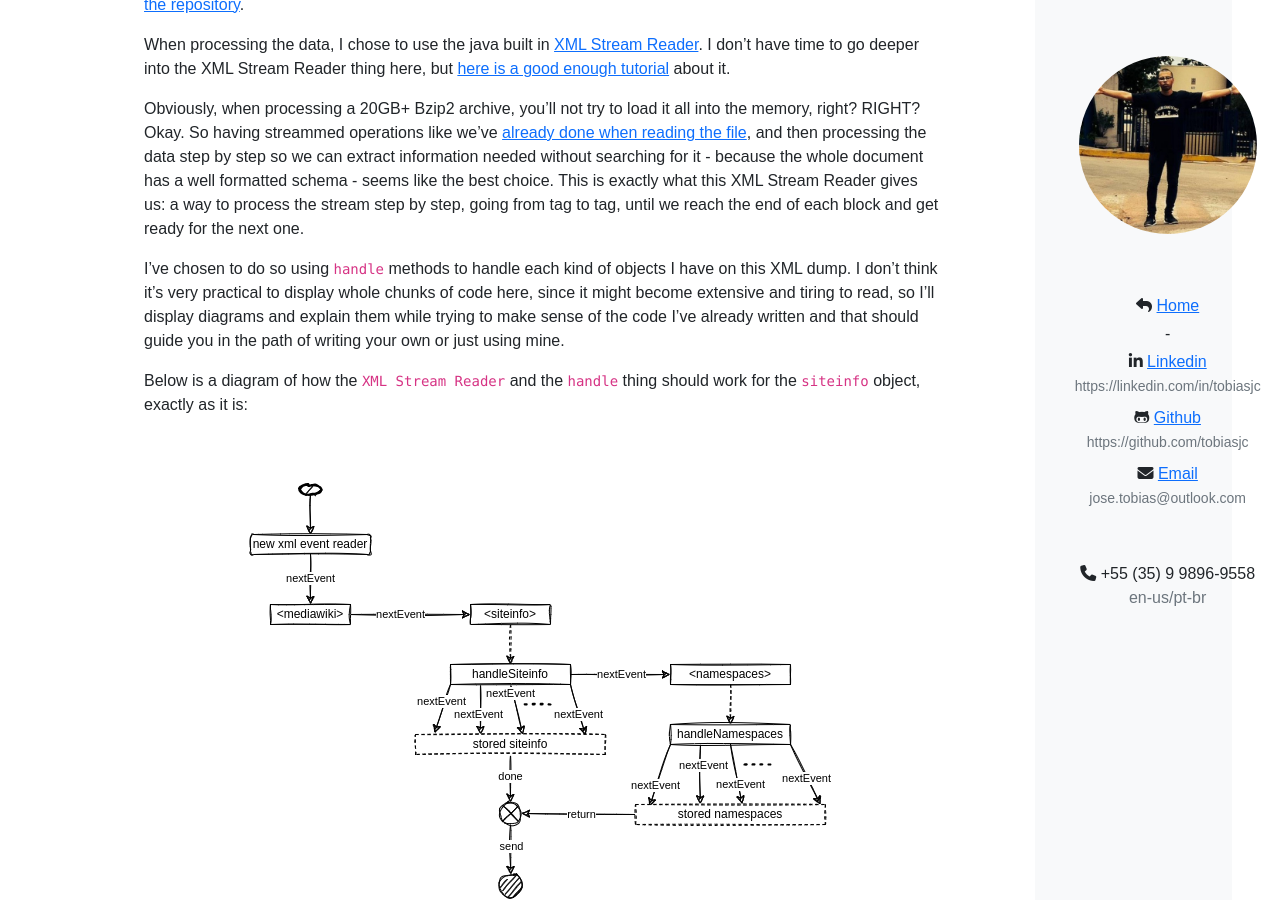
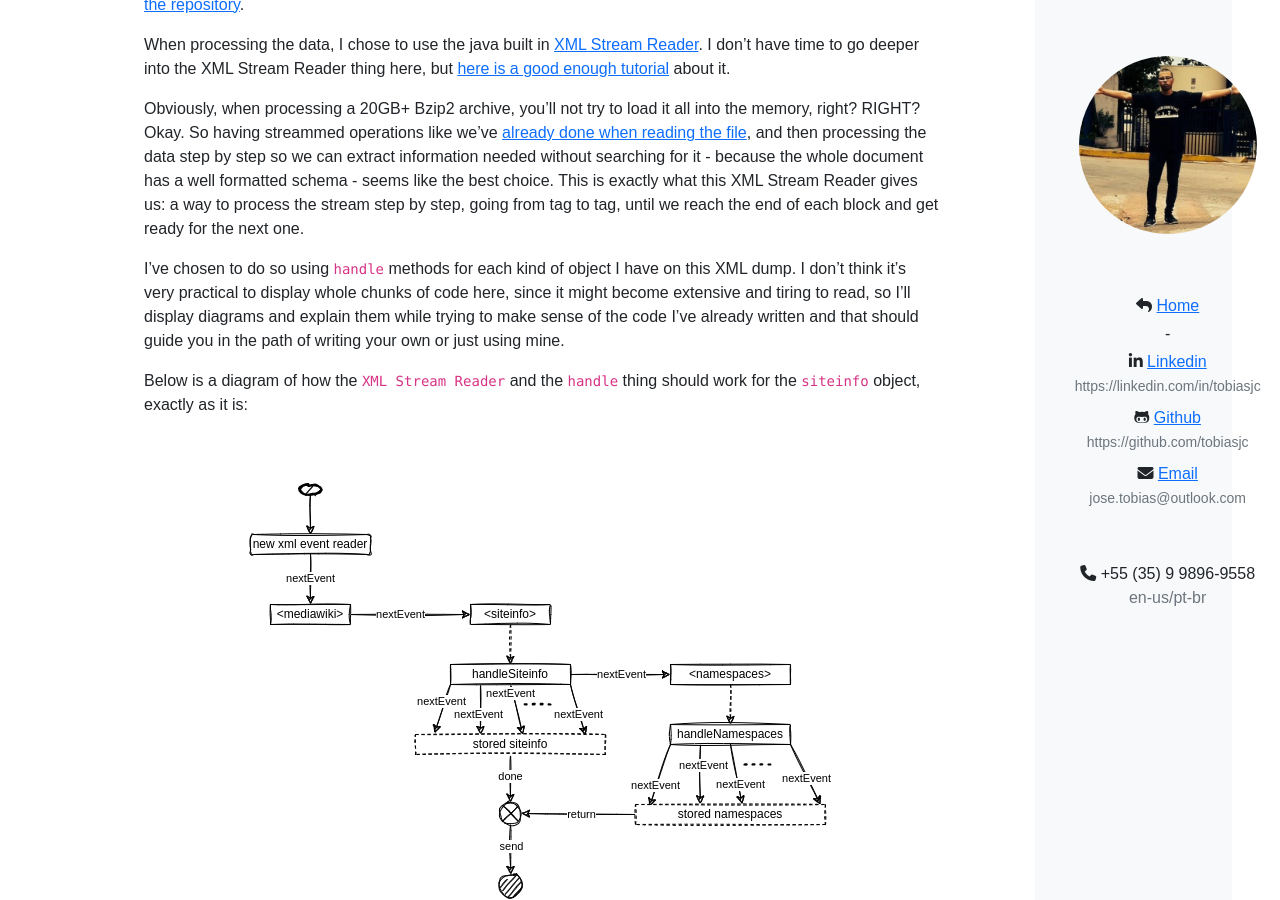
Before and after one commit to tobiasjc/tobiasjc.github.io, a Jekyll site: the page built from _posts/2022-03-10-Processing_the_Wikipedia_dump.md, in a window 1280 px wide and 900 px high, scrolled down 6284 px. Built offline with Jekyll 4.4.1, drawn with Linux system fonts in a browser that asks for light colours; nearby versions of some CDN libraries.

Commit message:
fix typo
Signed-off-by: José Tobias <jose.tobias@outlook.com>

```diff
--- a/_posts/2022-03-10-Processing_the_Wikipedia_dump.md
+++ b/_posts/2022-03-10-Processing_the_Wikipedia_dump.md
@@ -154,7 +154,7 @@ When processing the data, I chose to use the java built in [XML Stream Reader](h
 
 Obviously, when processing a 20GB+ Bzip2 archive, you'll not try to load it all into the memory, right? RIGHT? Okay. So having streammed operations like we've [already done when reading the file](#reading-it), and then processing the data step by step so we can extract information needed without searching for it - because the whole document has a well formatted schema - seems like the best choice. This is exactly what this XML Stream Reader gives us: a way to process the stream step by step, going from tag to tag, until we reach the end of each block and get ready for the next one.
 
-I've chosen to do so using `handle` methods to handle each kind of objects I have on this XML dump. I don't think it's very practical to display whole chunks of code here, since it might become extensive and tiring to read, so I'll display diagrams and explain them while trying to make sense of the code I've already written and that should guide you in the path of writing your own or just using mine.
+I've chosen to do so using `handle` methods for each kind of object I have on this XML dump. I don't think it's very practical to display whole chunks of code here, since it might become extensive and tiring to read, so I'll display diagrams and explain them while trying to make sense of the code I've already written and that should guide you in the path of writing your own or just using mine.
 
 Below is a diagram of how the `XML Stream Reader` and the `handle` thing should work for the `siteinfo` object, exactly as it is:
 
```
